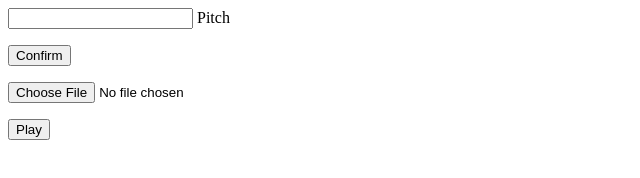
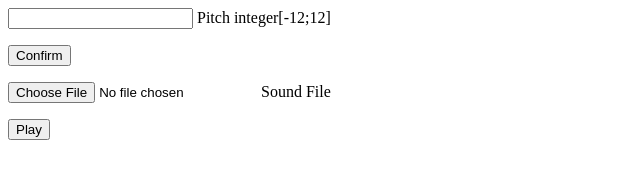
Before and after one commit to Vladlenus/PitchShifter, a plain HTML site: page index.html in a window 1280 px wide. Shown: the whole page, without its empty margins (0-640 px from the left). Drawn offline with nearby package versions, Linux system fonts and the light colour scheme.

Commit message:
Update index.html

```diff
--- a/index.html
+++ b/index.html
@@ -7,9 +7,9 @@
     <title>PitchShift</title>
 </head>
 <body>
-    <input id="pitch" type="text">  Pitch<p></p>
+    <input id="pitch" type="text">  Pitch integer[-12;12]<p></p>
     <button id="play-button">Confirm</button><p></p>
-    <input id="file" type="File" name="fileupload"><p></p>
+    <input id="file" type="File" name="fileupload">Sound File<p></p>
     <button onclick="upload()" type="submit">Play</button>
     <!-- <div id="song"></div> -->
     <script src="tone2.js">//https://stackoverflow.com/questions/20585899/javascript-html5-audio-play-mp3-file-loaded-by-user-via-file-selector-in-andr/60827996#60827996?newreg=07e2341428e14efd888b31986425ab69</script>
```
